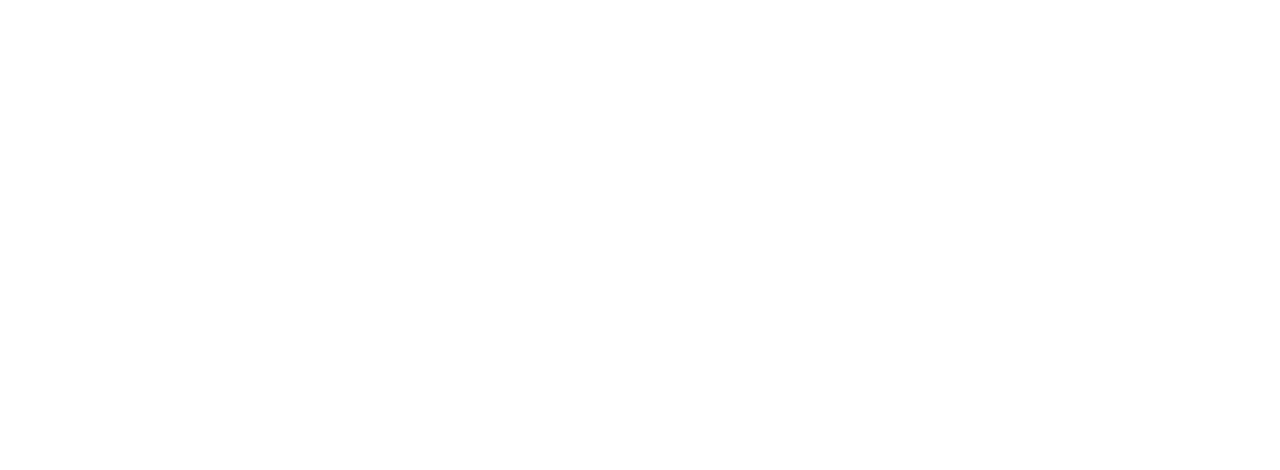
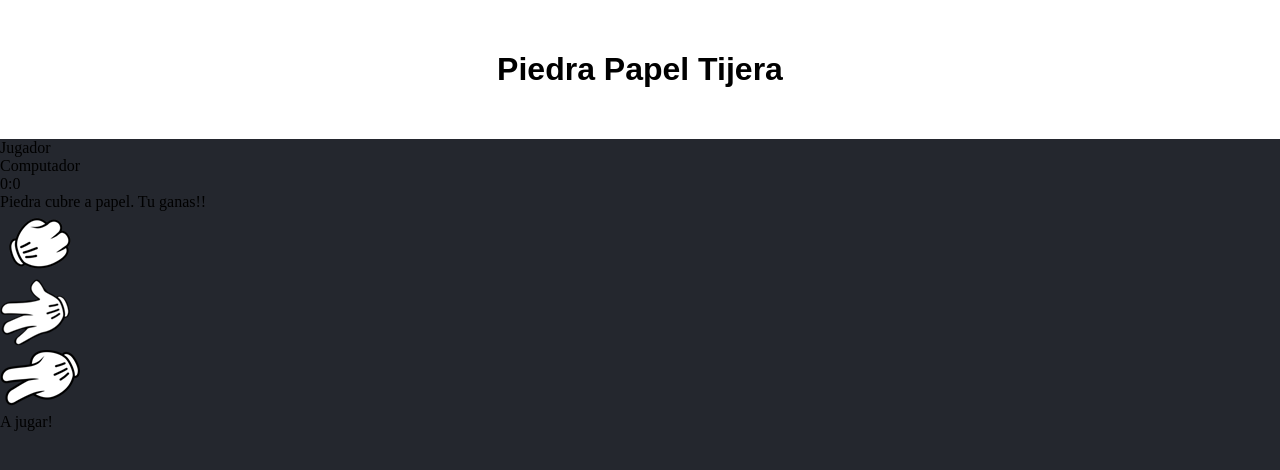
Before and after one commit to LABORATORIO-CREA/explorando_la_programacion_web, a plain HTML site: page index.html in a window 1280 px wide. Drawn offline with Linux system fonts and the light colour scheme.

Commit message:
cuerpo html y css basico

```diff
--- a/index.html
+++ b/index.html
@@ -7,9 +7,33 @@
     <title>Piedra Papel Tijera</title>
 </head>
 <body>
+    <header>
+        <h1>Piedra Papel Tijera</h1>
+    </header>
 
+    <div class="marcador">
+        <div id ="etiqueta-usuario"  class="etiqueta">Jugador</div>
+        <div id ="etiqueta-computador" class="etiqueta">Computador</div>
+        <span id="marcador-usuario">0</span>:<span id ="marcador-computador">0</span>
 
+        <div class="resultado">
+            <p>Piedra cubre a papel. Tu ganas!!</p>
+        </div>
 
+        <div class="opciones">
+            <div class="opcion">
+                <img src="/src/rock.png" alt="Piedra" id="piedra" class="piedra">
+            </div>
+            <div class="opcion">
+                <img src="/src/paper.png" alt="Papel" id="papel" class="papel">
+            </div>
+            <div class="opcion">
+                <img src="/src/scissor.png" alt="Tijera" id="tijera" class="tijera">
+            </div>
+        </div>
+    </div>
+
+    <p id="mensaje">A jugar!</p>
 
     <script src="/main.js"></script>
 </body>
--- a/styles.css
+++ b/styles.css
@@ -0,0 +1,17 @@
+*{
+    margin: 0;
+    padding: 0;
+    box-sizing: border-box;
+}
+
+body{
+    background-color: #24272E;
+}
+
+header{
+    background-color: white;
+    color: black;
+    text-align: center;
+    font-family: sans-serif;
+    padding: 4%;
+}
```
Also changed, not shown: src/Paper-Flip.png (deleted), src/Scissor-Flip.png (deleted).
